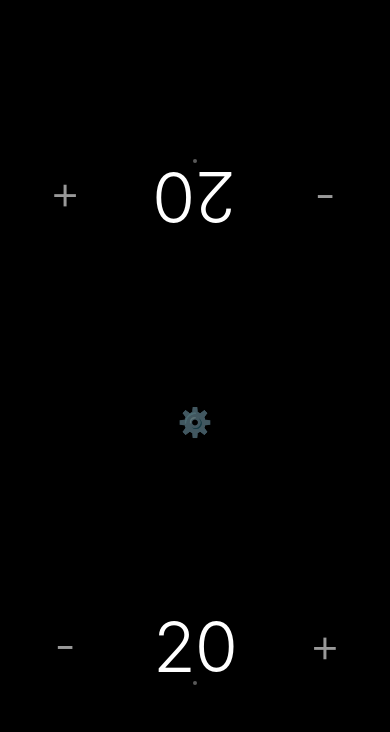
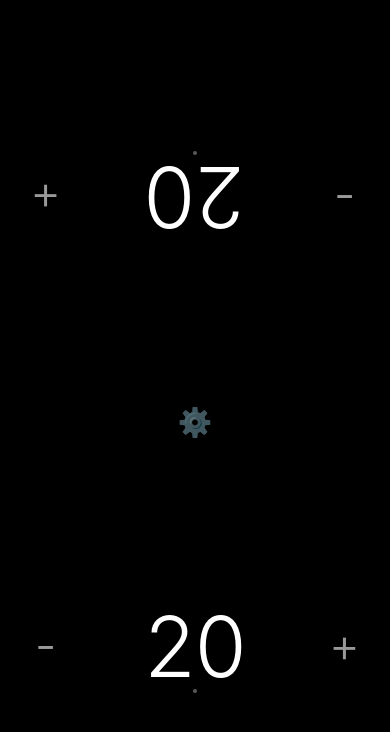
Before and after one commit to Patonero/ledger-mobile, a React Native app: screen / in a window 390 px wide. Shown: the top 732 px of the page. Built offline with nearby package versions, Linux system fonts and the light colour scheme.

Commit message:
style: adjust flex properties and increase font size for improved layout

```diff
--- a/App.js
+++ b/App.js
@@ -322,21 +322,21 @@ const styles = StyleSheet.create({
     transform: [{ rotate: "180deg" }],
   },
   decreaseZone: {
-    flex: 1,
+    flex: 0.7,
     height: "100%",
     justifyContent: "center",
     alignItems: "center",
     backgroundColor: "transparent",
   },
   increaseZone: {
-    flex: 1,
+    flex: 0.7,
     height: "100%",
     justifyContent: "center",
     alignItems: "center",
     backgroundColor: "transparent",
   },
   lifeZone: {
-    flex: 1,
+    flex: 1.6,
     justifyContent: "center",
     alignItems: "center",
   },
@@ -346,7 +346,7 @@ const styles = StyleSheet.create({
   },
   lifeTotal: {
     color: "#fff",
-    fontSize: 70,
+    fontSize: 84,
     fontWeight: "300",
     textAlign: "center",
     letterSpacing: -1,
```
